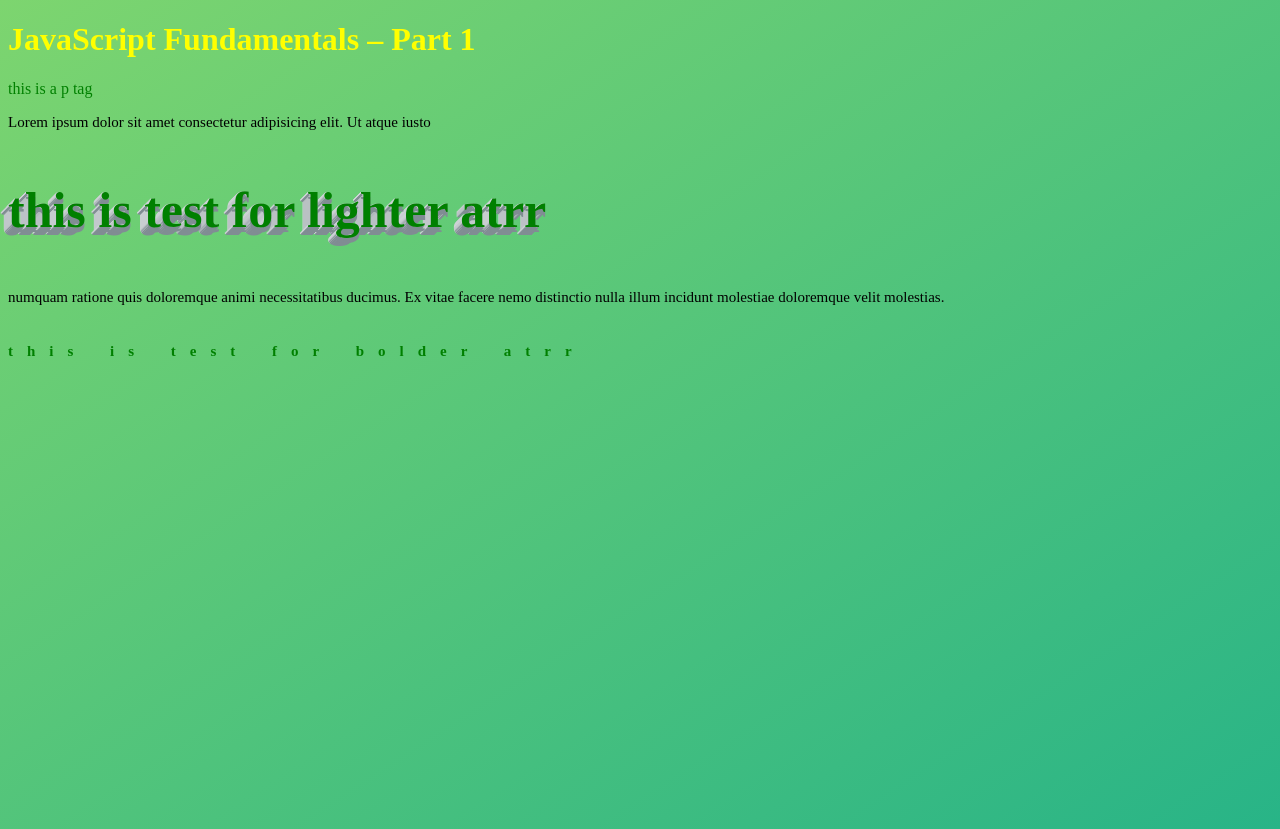
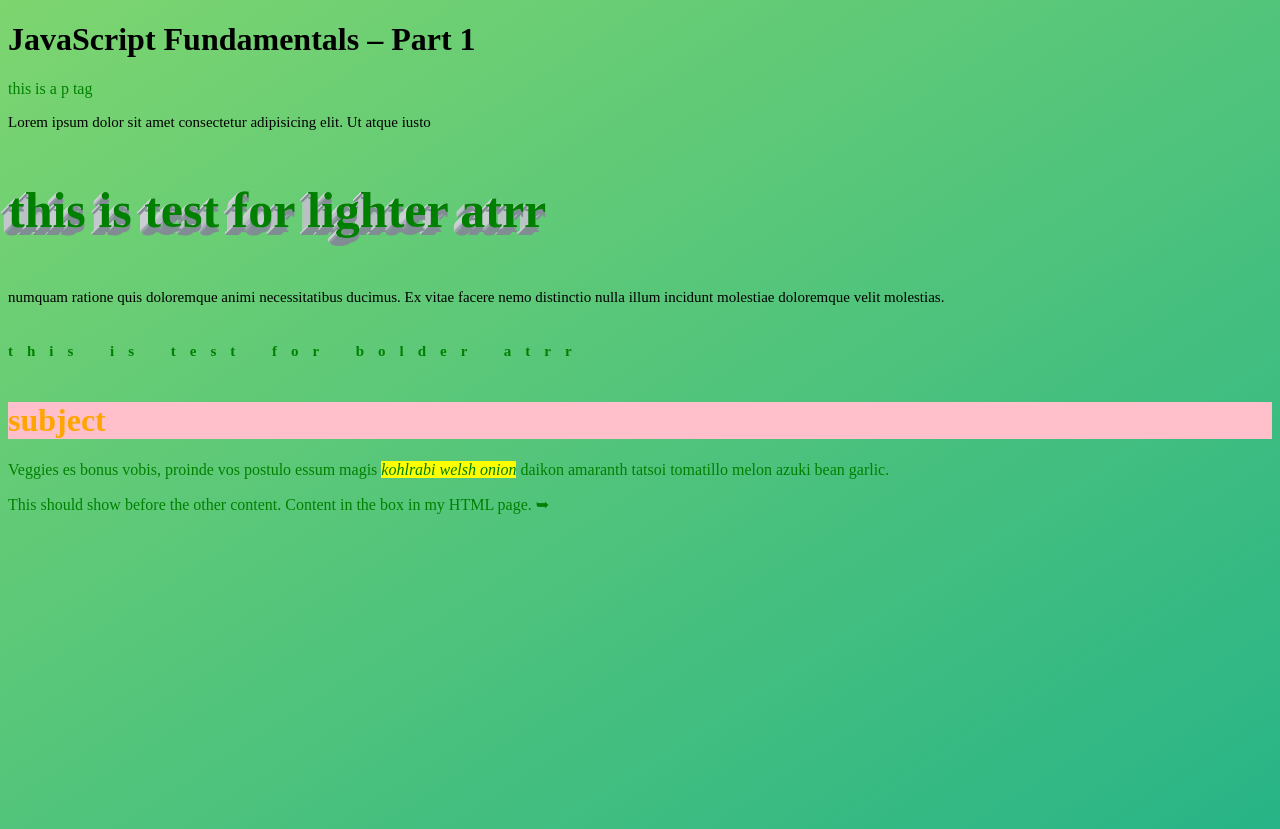
Before and after one commit to miveh/trainingJavaScriptProgect, a plain HTML site: page starter/index.html in a window 1280 px wide. Drawn offline with Linux system fonts and the light colour scheme.

Commit message:
pseudo classes and element training...

```diff
--- a/starter/index.html
+++ b/starter/index.html
@@ -39,6 +39,15 @@
       molestias.
       <p class="bolder-p">this is test for bolder atrr</p>
     </div>
+
+    <h1 class="highlight">subject</h1>
+    <p class="highglight">
+      Veggies es bonus vobis, proinde vos postulo essum magis
+      <span class="highlight">kohlrabi welsh onion</span> daikon amaranth tatsoi
+      tomatillo melon azuki bean garlic.
+    </p>
+
+    <p class="box">Content in the box in my HTML page.</p>
     <!-- نحوه لینک کردن قایل جاوا -->
     <script src="script.js"></script>
   </body>
--- a/starter/style.css
+++ b/starter/style.css
@@ -3,16 +3,28 @@
 } */
 
 /*
+type selectors:
+  html element
+  class : .class-name
+  iD : #iD-name
+  Attribute selectors: a[title] a[href="link...."]
+  pseudo-classes: a:hover {}
+  article > p : یعنی تگ های p که مستقیما فرزند article هستن
+
+
+*/
+
+/*
 در کل اعمال شدن کلاس الویت داره به سلکتور ها
 مرحله ی بعدی الویت فقط بستگی به ترتیب کدمون داره اون استایلی که پایین تر نوشتیم اعمال میشه
 */
-h1 {
+/* h1 {
   color: red;
-}
+} */
 
-h1 {
+/* h1 {
   color: yellow;
-}
+} */
 
 p {
   color: green;
@@ -65,3 +77,29 @@ p {
 .div-style {
   font-size: 15px;
 }
+
+span.highlight {
+  background-color: yellow;
+}
+
+/* pseudo class & pseudo element */
+h1.highlight {
+  background-color: pink;
+}
+body h1.highlight {
+  color: orange;
+}
+body h1.highlight:hover {
+  color: hotpink;
+}
+
+body p.highglight span:first-child {
+  font-style: italic;
+}
+.box::before {
+  content: "This should show before the other content. ";
+}
+
+.box::after {
+  content: " ➥";
+}
```
